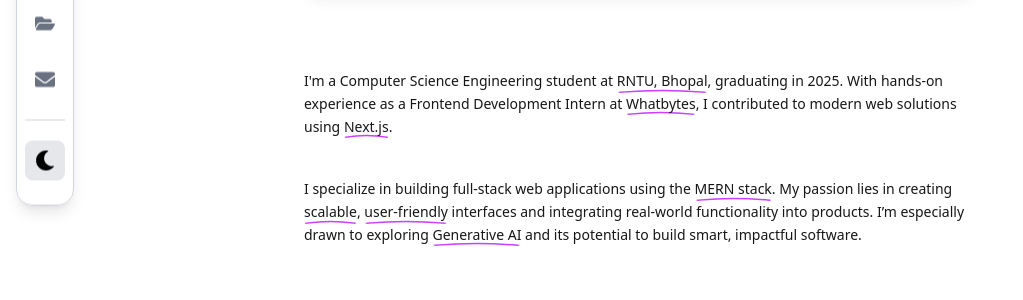
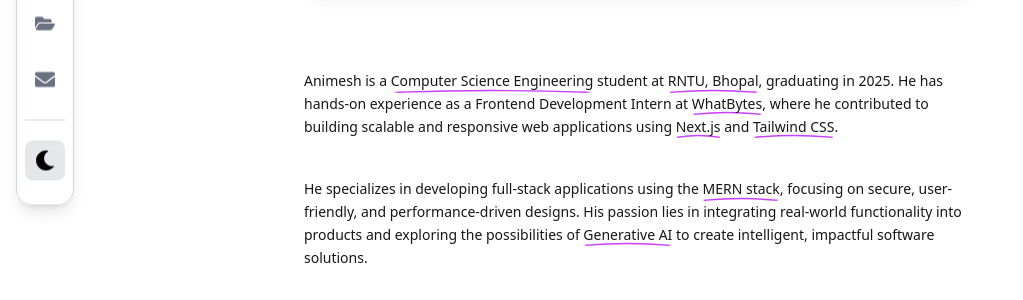
Before and after one commit to animesh156/animesh-rathore, a React (Vite) app: page / in a window 1280 px wide. Shown: the part 392-692 px from the top of the page, without its empty margins (0-1023 px from the left). Built offline with nearby package versions, Linux system fonts and the light colour scheme.

Commit message:
updated about

```diff
--- a/src/components/About.jsx
+++ b/src/components/About.jsx
@@ -8,7 +8,7 @@
       id="about"
       className="mt-4 md:mt-12 mb-10 md:mb-20 w-full max-w-[98vw] md:max-w-2xl"
     >
-      {/* 💠 Add blur animation to about text */}
+      {/* 💠 About Section with smooth fade-up animation */}
       <motion.div
         initial={{ opacity: 0, y: 30, filter: "blur(6px)" }}
         whileInView={{ opacity: 1, y: 0, filter: "blur(0px)" }}
@@ -19,27 +19,28 @@
           className="dark:text-gray-300 text-neutral-900 font-extralight text-sm md:text-md leading-relaxed text-left"
           style={{ fontWeight: 500 }}
         >
-          I'm a Computer Science Engineering student at{" "}
-          <Underline>RNTU, Bhopal</Underline>, graduating in 2025. With hands-on
-          experience as a Frontend Development Intern at{" "}
-          <Underline>Whatbytes</Underline>, I contributed to modern web solutions
-          using <Underline>Next.js</Underline>.
+          Animesh is a <Underline>Computer Science Engineering</Underline>{" "}
+          student at <Underline>RNTU, Bhopal</Underline>, graduating in 2025. He has
+          hands-on experience as a Frontend Development Intern at{" "}
+          <Underline>WhatBytes</Underline>, where he contributed to building scalable
+          and responsive web applications using <Underline>Next.js</Underline> and{" "}
+          <Underline>Tailwind CSS</Underline>.
         </p>
 
         <p
           className="dark:text-gray-300 text-neutral-900 mt-6 md:mt-10 font-extralight leading-relaxed text-left text-sm md:text-md"
           style={{ fontWeight: 500 }}
         >
-          I specialize in building full-stack web applications using the{" "}
-          <Underline>MERN stack</Underline>. My passion lies in creating{" "}
-          <Underline>scalable</Underline>, <Underline>user-friendly</Underline>{" "}
-          interfaces and integrating real-world functionality into products. I’m
-          especially drawn to exploring <Underline>Generative AI</Underline> and
-          its potential to build smart, impactful software.
+          He specializes in developing full-stack applications using the{" "}
+          <Underline>MERN stack</Underline>, focusing on secure, user-friendly, and
+          performance-driven designs. His passion lies in integrating real-world
+          functionality into products and exploring the possibilities of{" "}
+          <Underline>Generative AI</Underline> to create intelligent, impactful
+          software solutions.
         </p>
       </motion.div>
 
-      {/* GitHub Activity Section (unchanged) */}
+      {/* 💠 GitHub Activity Section */}
       <div className="mt-12 max-w-[98vw] md:w-2xl w-full">
         <motion.h2
           className="text-2xl md:text-2xl font-semibold text-neutral-800 dark:text-white mb-6 text-left"
```
